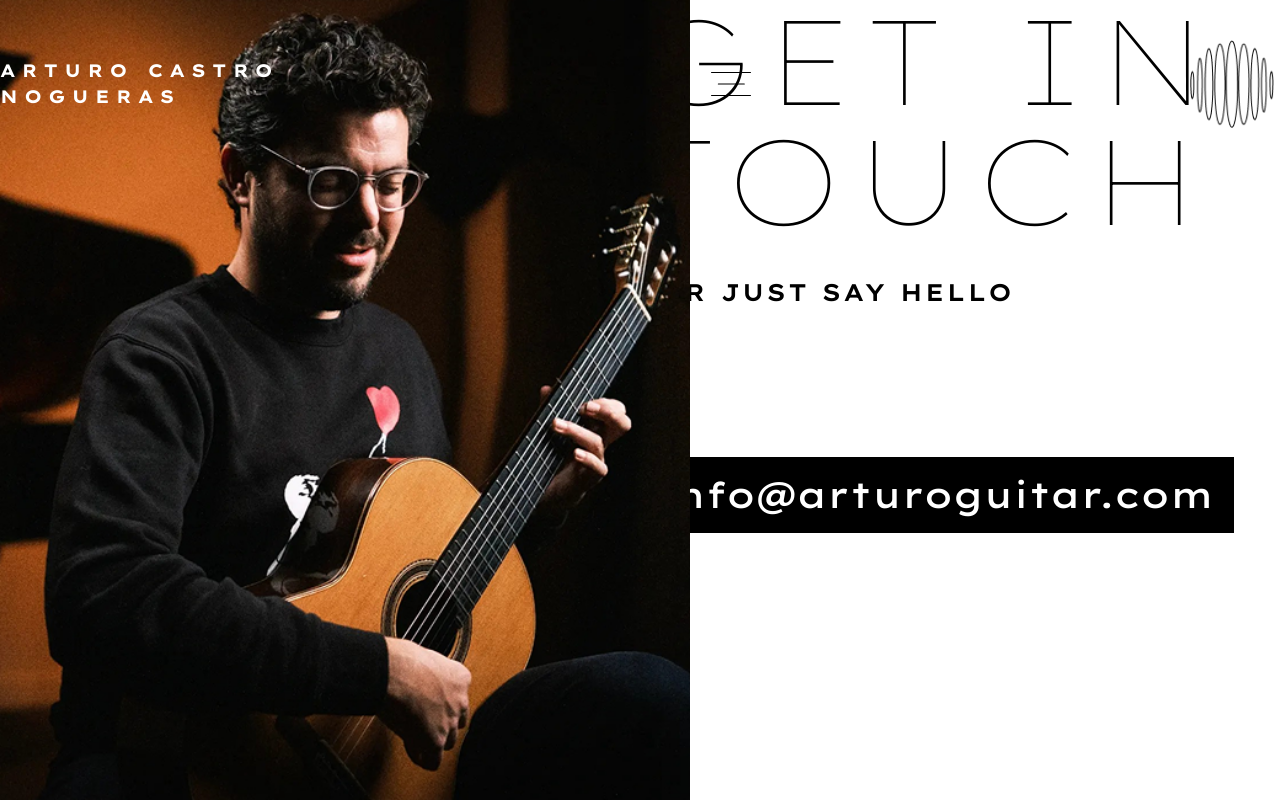
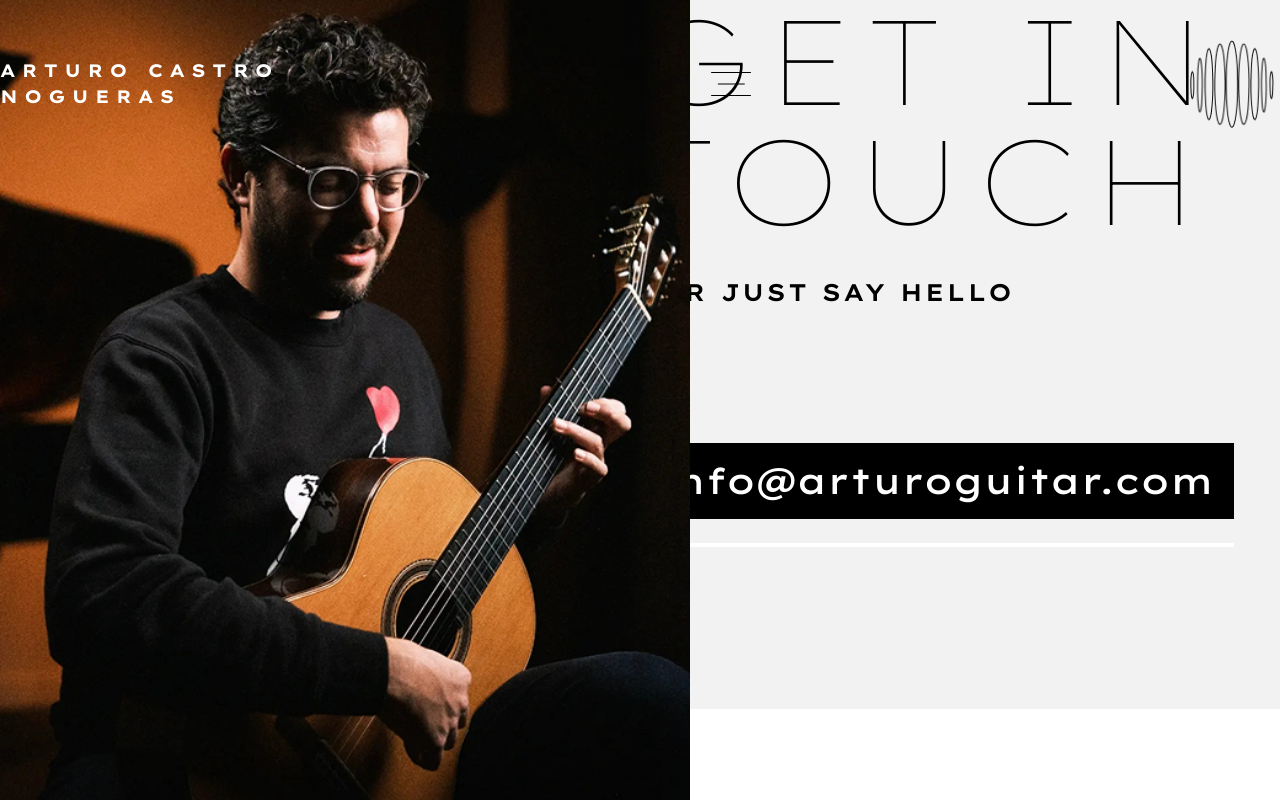
Before and after one commit to erikcba/arturo-web, a React (Vite) app: page /contact in a window 1280 px wide. Built offline with nearby package versions, Linux system fonts and the light colour scheme.

Commit message:
todas secciones terminadas, falta traducciones, animaciones y footer

```diff
--- a/src/index.css
+++ b/src/index.css
@@ -4,6 +4,10 @@
 
 .text-lexend {
   font-family: 'Lexend Giga', sans-serif;
+}
+
+.bg-gris {
+  background-color:rgba(242, 242, 242, 1);
 }
 
 .text-noto {
--- a/src/pages/About.jsx
+++ b/src/pages/About.jsx
@@ -25,7 +25,7 @@ const About = () => {
   }
   return (
 
-    <>
+    <div className='bg-gris'>
       <Navbar logo={logoNegro} className={mostrarMenu ? 'text-white' : 'text-black'} abrirMenu={() => {
         if (mostrarMenu) {
           cerrarMenu()
@@ -72,7 +72,7 @@ const About = () => {
             <Footer />
           </>
       }
-    </>
+    </div>
 
 
   )
--- a/src/pages/Contact.jsx
+++ b/src/pages/Contact.jsx
@@ -21,7 +21,7 @@ const Contact = () => {
         }, 200)
     }
     return (
-        <>
+        <div className='bg-gris'>
             <Navbar logo={logoNegro} color={"text-white"} className={mostrarMenu ? 'text-white' : 'text-black'} abrirMenu={() => {
                 if (mostrarMenu) {
                     cerrarMenu()
@@ -46,9 +46,11 @@ const Contact = () => {
                                             /Or just say hello
                                         </p>
                                     </div>
-                                    <p className='bg-black text-white text-4xl font-medium text-lexend  leading-none w-fit text-center px-5 py-5 '>
-                                        info@arturoguitar.com
-                                    </p>
+                                    <div className='border-b-4 border-white pb-6 w-fit '>
+                                        <p className='bg-black  text-white text-4xl font-medium text-lexend  leading-none w-fit text-center px-5 py-5 '>
+                                            info@arturoguitar.com
+                                        </p>
+                                    </div>
                                     <div>
                                         <p>
                                             redes
@@ -61,7 +63,7 @@ const Contact = () => {
                     </div>
 
             }
-        </>
+        </div>
     )
 }
 
```
